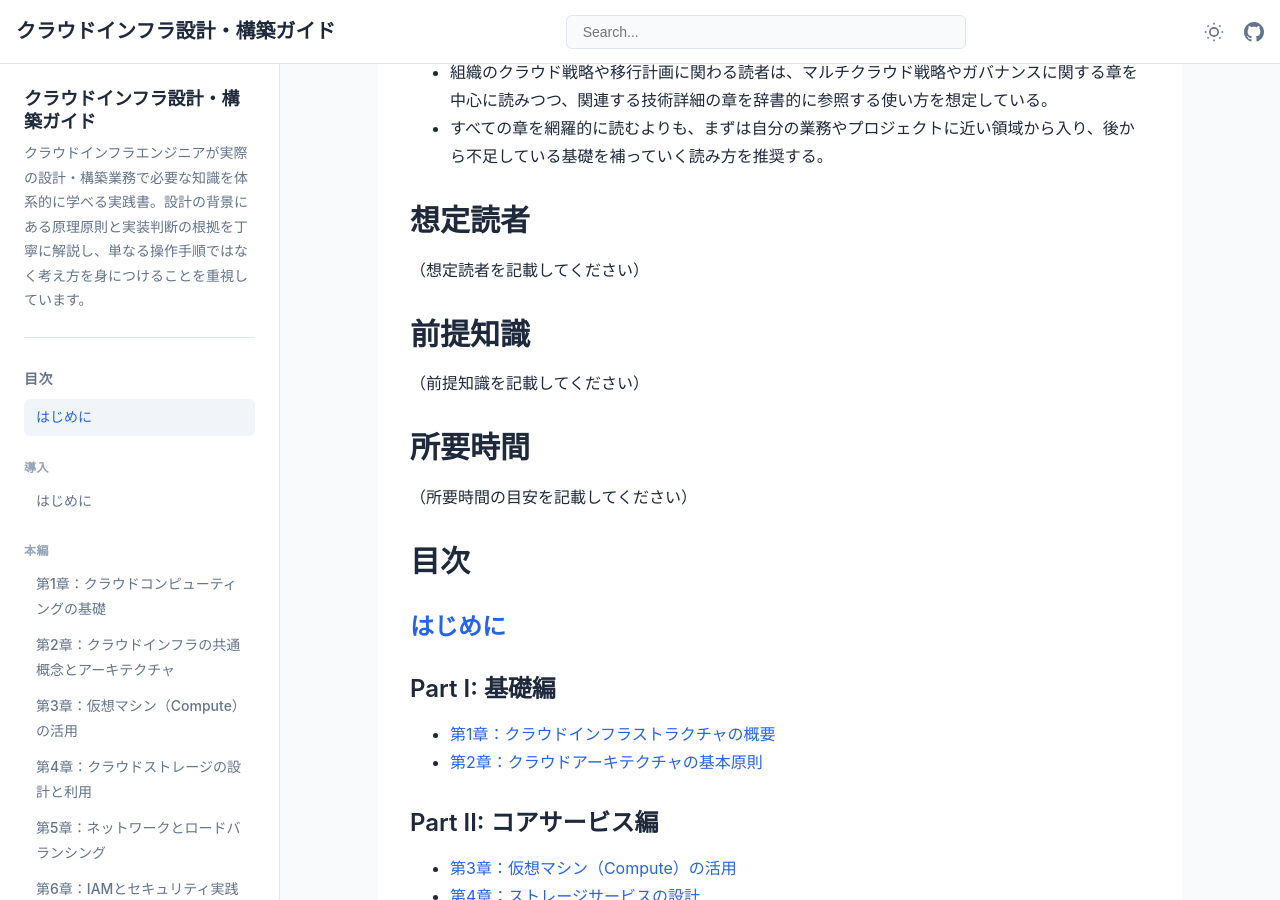
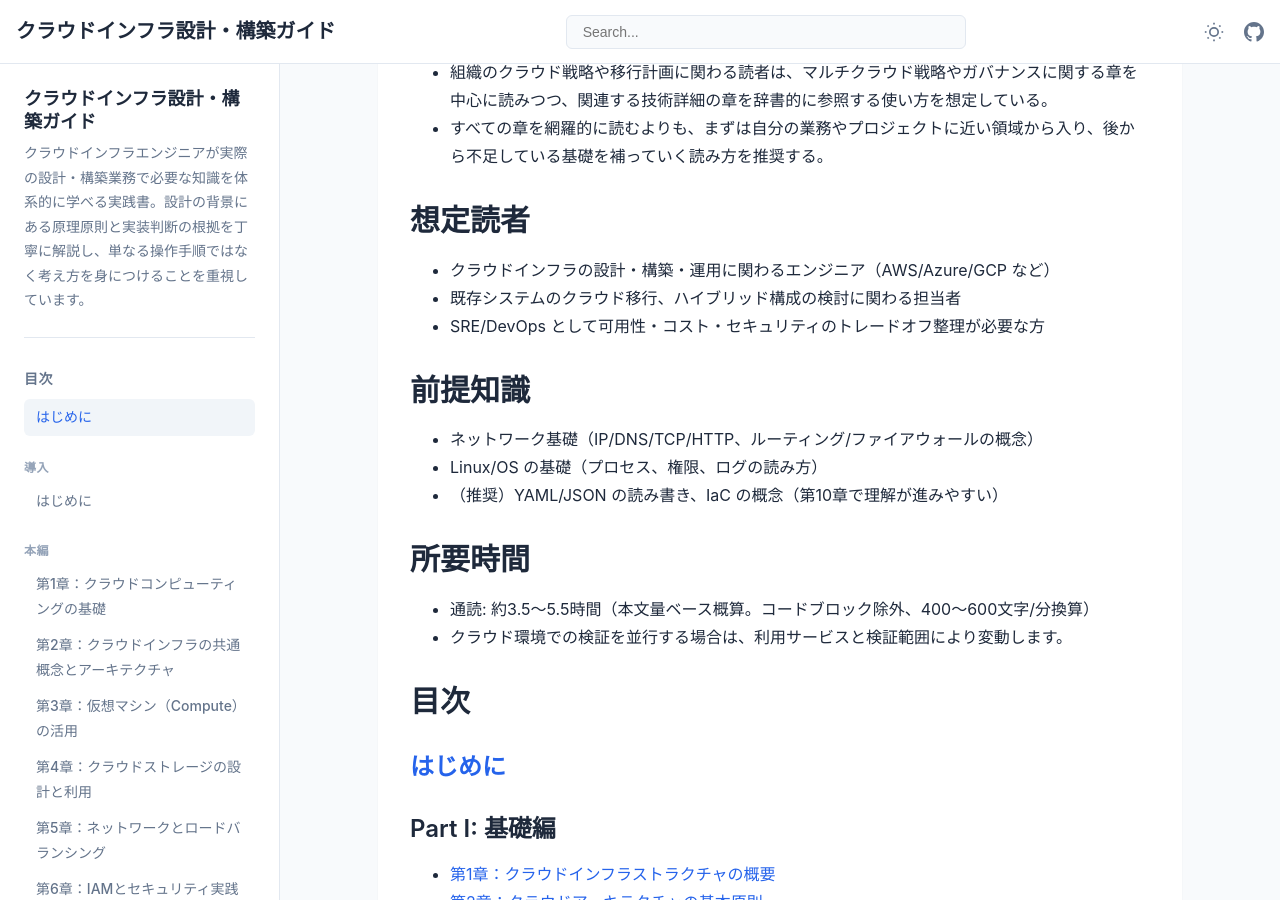
Before and after one commit to itdojp/cloud-infra-book, a Jekyll site: the page built from docs/index.md, in a window 1280 px wide and 900 px high, scrolled down 726 px. Built offline with Jekyll 4.4.1, drawn with Linux system fonts in a browser that asks for light colours.

Commit message:
docs: fill top page audience, prerequisites and reading time (#74)

```diff
--- a/docs/index.md
+++ b/docs/index.md
@@ -23,13 +23,18 @@ title: "クラウドインフラ設計・構築ガイド"
 - すべての章を網羅的に読むよりも、まずは自分の業務やプロジェクトに近い領域から入り、後から不足している基礎を補っていく読み方を推奨する。
 
 ## 想定読者
-（想定読者を記載してください）
+- クラウドインフラの設計・構築・運用に関わるエンジニア（AWS/Azure/GCP など）
+- 既存システムのクラウド移行、ハイブリッド構成の検討に関わる担当者
+- SRE/DevOps として可用性・コスト・セキュリティのトレードオフ整理が必要な方
 
 ## 前提知識
-（前提知識を記載してください）
+- ネットワーク基礎（IP/DNS/TCP/HTTP、ルーティング/ファイアウォールの概念）
+- Linux/OS の基礎（プロセス、権限、ログの読み方）
+- （推奨）YAML/JSON の読み書き、IaC の概念（第10章で理解が進みやすい）
 
 ## 所要時間
-（所要時間の目安を記載してください）
+- 通読: 約3.5〜5.5時間（本文量ベース概算。コードブロック除外、400〜600文字/分換算）
+- クラウド環境での検証を並行する場合は、利用サービスと検証範囲により変動します。
 
 ## 目次
 
```
